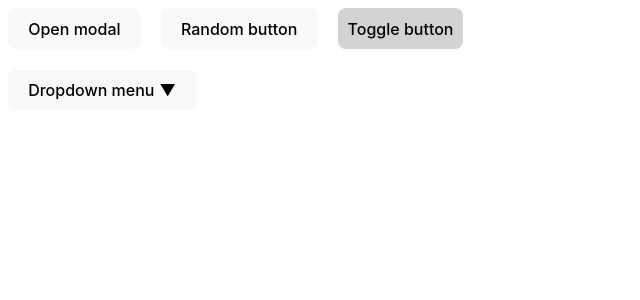
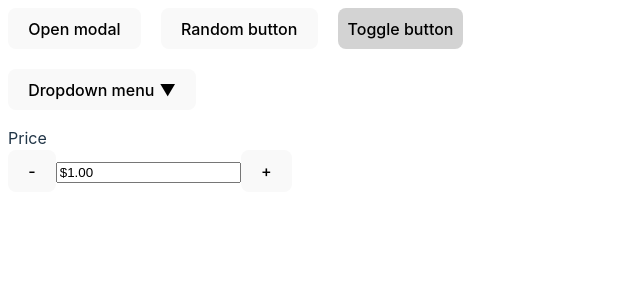
Before and after one commit to neosiae/react-aria-examples, a React (Vite) app: page / in a window 1280 px wide. Shown: the top 300 px of the page, without its empty margins (0-640 px from the left). Built offline with nearby package versions, Linux system fonts and the light colour scheme.

Commit message:
feat: create NumberField component

```diff
--- a/src/App.tsx
+++ b/src/App.tsx
@@ -5,6 +5,7 @@ import { OverlayContainer, OverlayProvider } from 'react-aria';
 import { MenuButton } from './components/DropdownMenu';
 import { Item } from 'react-stately';
 import { ToggleButton } from './components/ToggleButton';
+import { NumberField } from './components/NumberField';
 
 function App() {
   const [activeModal, setActiveModal] = useState<'a11yModal' | null>(null);
@@ -54,6 +55,22 @@ function App() {
           <Item key="cut">Cut</Item>
           <Item key="paste">Paste</Item>
         </MenuButton>
+
+        <div
+          style={{
+            marginTop: '1rem',
+          }}
+        >
+          <NumberField
+            label="Price"
+            defaultValue={1}
+            locale="en-US"
+            formatOptions={{
+              style: 'currency',
+              currency: 'USD',
+            }}
+          />
+        </div>
       </div>
     </OverlayProvider>
   );
--- /dev/null
+++ b/src/components/NumberField.tsx
@@ -0,0 +1,29 @@
+import React from 'react';
+import { useNumberField } from 'react-aria';
+import { NumberFieldStateOptions, useNumberFieldState } from 'react-stately';
+import { Button } from './Button';
+
+export interface NumberFieldProps extends NumberFieldStateOptions {}
+
+export const NumberField = ({ ...props }: NumberFieldProps) => {
+  const ref = React.useRef<HTMLInputElement | null>(null);
+  const state = useNumberFieldState(props);
+  const {
+    labelProps,
+    inputProps,
+    groupProps,
+    incrementButtonProps,
+    decrementButtonProps,
+  } = useNumberField(props, state, ref);
+
+  return (
+    <div>
+      <label {...labelProps}>{props.label}</label>
+      <div {...groupProps}>
+        <Button {...decrementButtonProps}>-</Button>
+        <input {...inputProps} ref={ref} />
+        <Button {...incrementButtonProps}>+</Button>
+      </div>
+    </div>
+  );
+};
```
